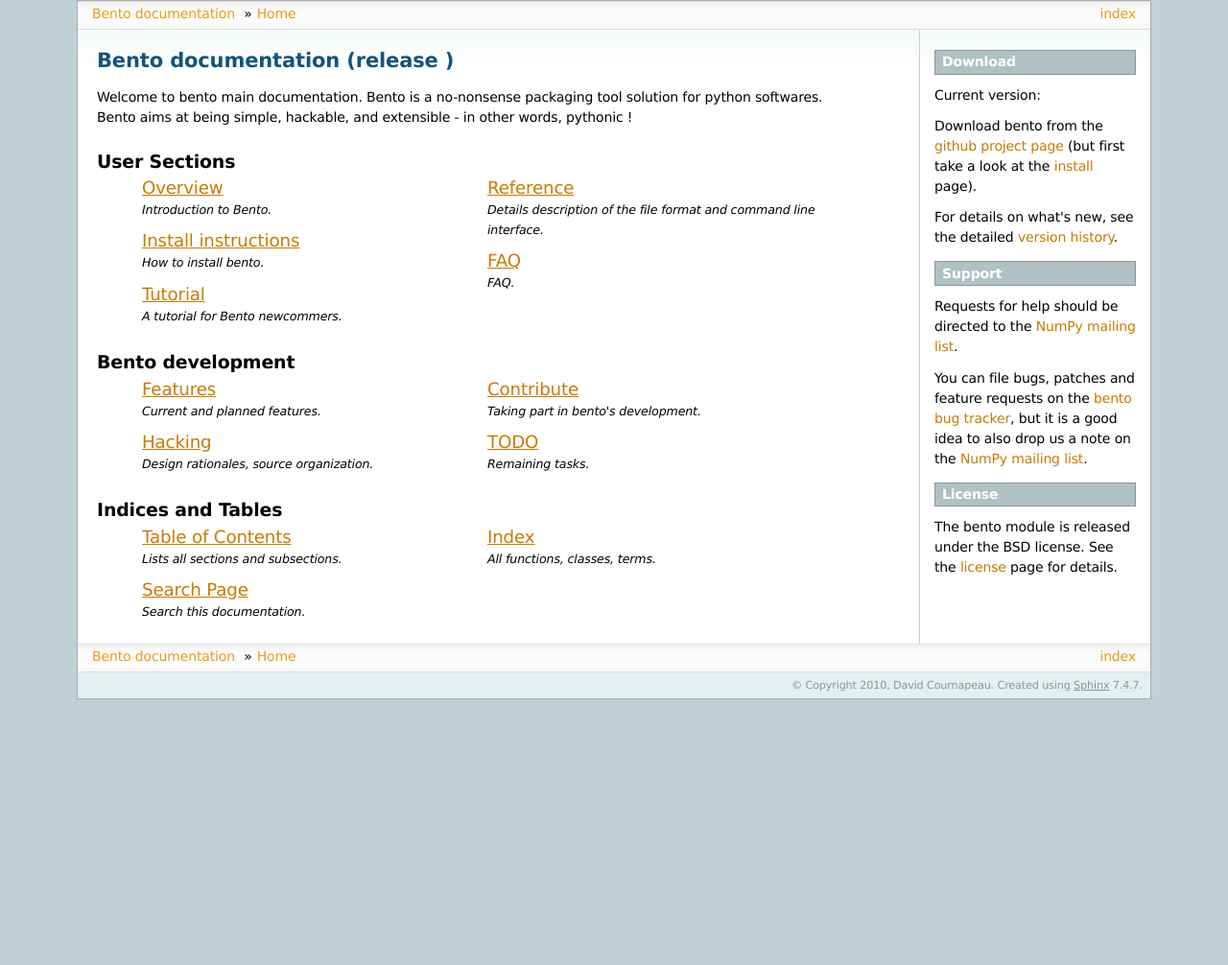
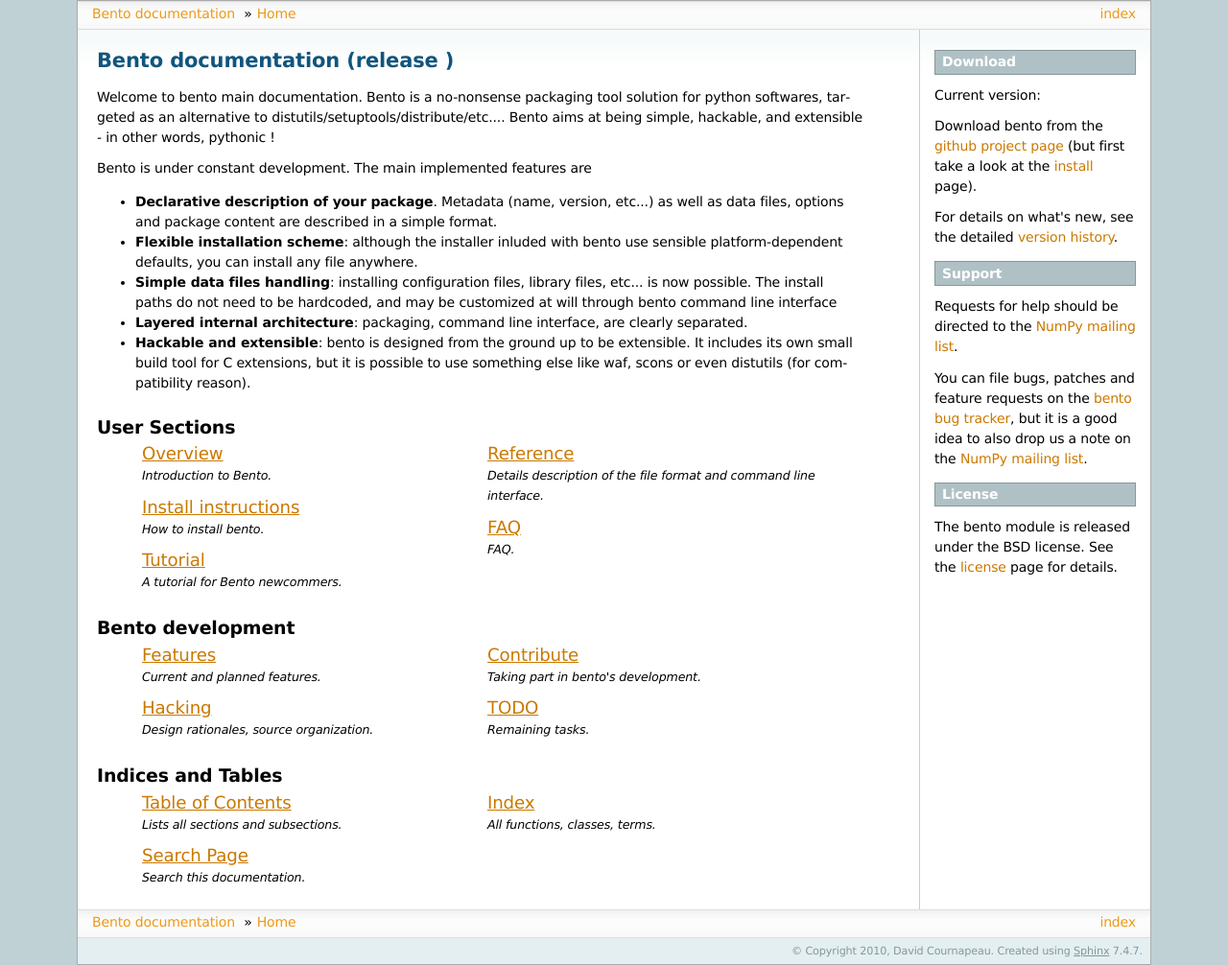
Before and after one commit to cournape/Bento, a Sphinx documentation site: the page built from doc/source/index.rst, in a window 1280 px wide. Shown: the whole page at 96% size. Built offline with Sphinx 7.4.7, drawn with Linux system fonts in a browser that asks for light colours; the version number could not be read and is left out; before the commit the page ends 900 px from its top, so only the background shows below that.

Commit message:
DOC: add a few key features in doc main.

```diff
--- a/doc/source/.templates/index.html
+++ b/doc/source/.templates/index.html
@@ -5,10 +5,35 @@
 {% block body %}
   <h1>{{ project }} documentation (release {{release}})</h1>
 
-  <p>Welcome to bento main documentation. Bento is a no-nonsense packaging tool
-  solution for python softwares. Bento aims at being simple, hackable, and
-  extensible - in other words, pythonic !</p>
+  <p>Welcome to bento main documentation. Bento is a no-nonsense
+  packaging tool solution for python softwares, targeted as an
+  alternative to distutils/setuptools/distribute/etc.... Bento aims at
+  being simple, hackable, and extensible - in other words, pythonic
+  !</p>
 
+  <p>Bento is under constant development. The main implemented features are</p>
+  <ul>
+	  <li><b>Declarative description of your package</b>. Metadata
+	  (name, version, etc...) as well as data files, options and
+	  package content are described in a simple format.
+	  <li><b>Flexible installation scheme</b>: although the
+	  installer inluded with bento use sensible
+	  platform-dependent defaults, you can install any file
+	  anywhere.</li>
+	  <li><b>Simple data files handling</b>: installing
+	  configuration files, library files, etc... is now possible.
+	  The install paths do not need to be hardcoded, and may be
+	  customized at will through bento command line interface</li>
+	  <li><b>Layered internal architecture</b>: packaging, command
+	  line interface, are clearly separated.
+	  </li>
+	  <li><b>Hackable and extensible</b>: bento is designed from
+	  the ground up to be extensible. It includes its own small
+	  build tool for C extensions, but it is possible to use
+	  something else like waf, scons or even distutils (for
+	  compatibility reason).
+	  </li>
+  </ul>
   <h2>User Sections</h2>
    <table class="contentstable" align="center">
       <tr valign="top"><td width="50%">
```
